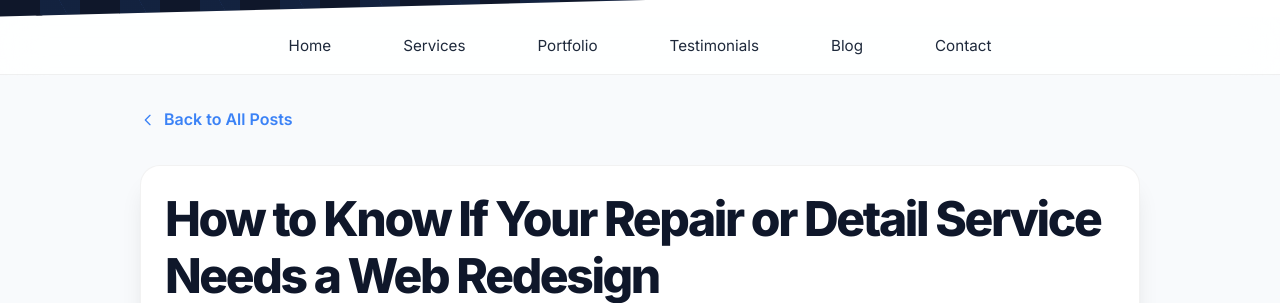
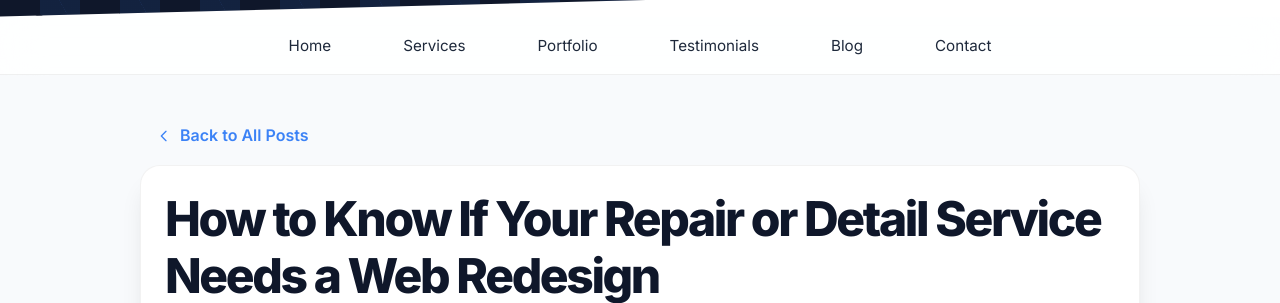
Before and after one commit to JamesBrownR/MeetingSurge, a Jekyll site: the page built from _posts/2025-11-25-website-redesign.md, in a window 1280 px wide. Shown: the part 313-616 px from the top of the page. Built offline with Jekyll 4.4.1, drawn with Linux system fonts in a browser that asks for light colours.

Commit message:
Update blog.html

```diff
--- a/_layouts/blog.html
+++ b/_layouts/blog.html
@@ -137,7 +137,7 @@ font-size:2rem;
 {% include nav.html %}
 
 <div class="blog-container">
-  <a href="/blog" class="blog-back-link">
+  <a href="/blog" class="blog-back-link" style="margin:1rem">
     <svg width="16" height="16" fill="none" stroke="currentColor" viewBox="0 0 24 24">
       <path stroke-linecap="round" stroke-linejoin="round" stroke-width="2" d="M15 19l-7-7 7-7"/>
     </svg>
```
